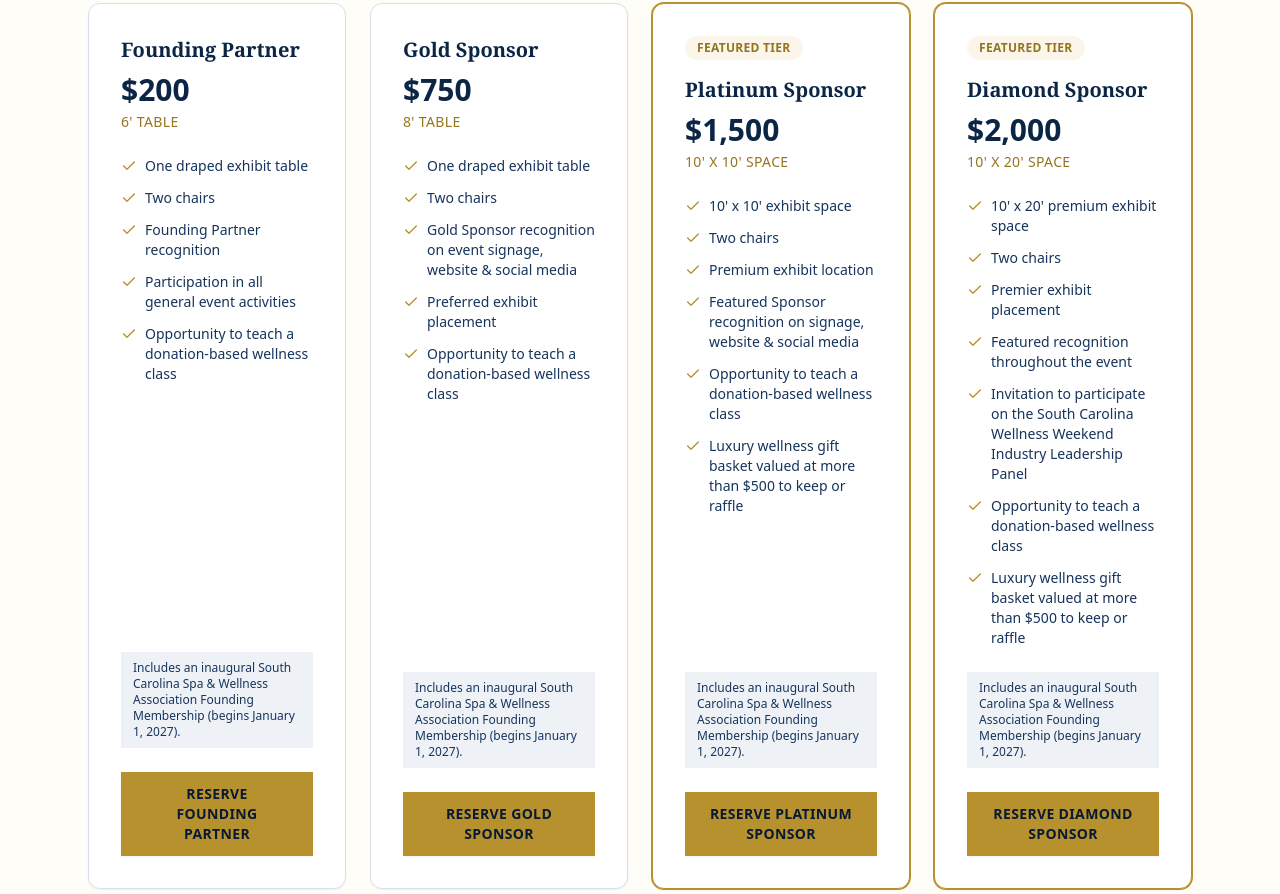
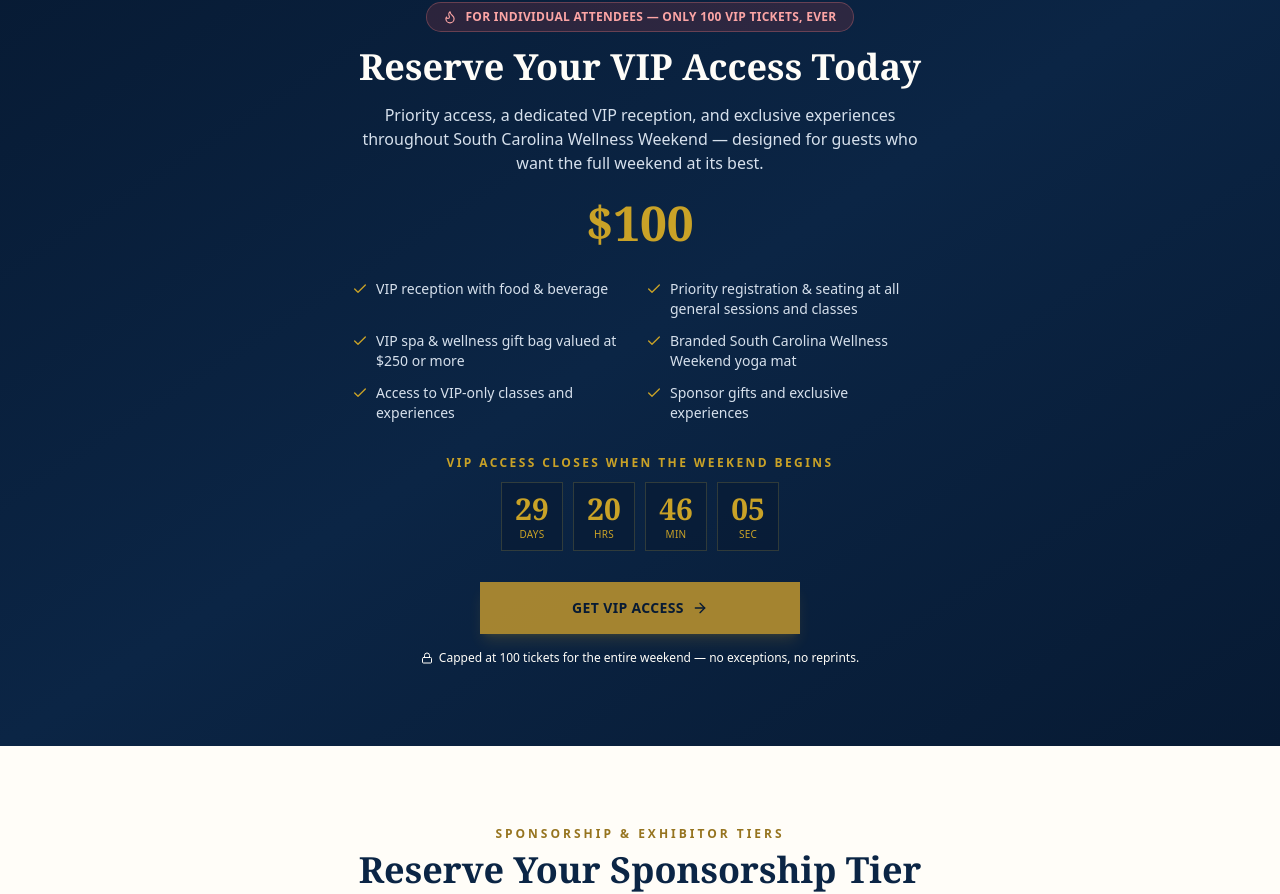
Before and after one commit to christopher776/world-wellness-weekend-sc, a Next.js app: page /sponsorship in a window 1280 px wide. Shown: the part 514-1408 px from the top of the page. Built offline with nearby package versions, Linux system fonts and the light colour scheme.

Commit message:
Add full VIP benefits list (reception, priority registration, $250+ gift bag, branded yoga mat) across all VIP touchpoints; move VIP section to top of sponsorship page

```diff
--- a/app/sponsorship/page.tsx
+++ b/app/sponsorship/page.tsx
@@ -41,22 +41,28 @@
         </div>
       </section>
 
+      {/* Individual VIP ticket urgency / FOMO — placed at the very top of
+          the page, above the sponsor tiers, since it's the highest-priority
+          conversion for individual attendees. Distinct from the $8,000 VIP
+          Lounge business sponsorship further down the page. */}
+      <VipFomoSection
+        eyebrow="For Individual Attendees"
+        heading="Reserve Your VIP Access Today"
+        ctaLabel="Get VIP Access"
+      />
+
       <section className="mx-auto max-w-6xl px-6 py-20">
+        <SectionHeading
+          eyebrow="Sponsorship & Exhibitor Tiers"
+          title="Reserve Your Sponsorship Tier"
+          subtitle="For businesses & organizations — every level includes a Founding Membership in the South Carolina Spa & Wellness Association."
+        />
         <div className="grid grid-cols-1 gap-6 md:grid-cols-2 lg:grid-cols-4">
           {sponsorTiers.map((tier) => (
             <TierCard key={tier.slug} tier={tier} />
           ))}
         </div>
       </section>
-
-      {/* Individual VIP ticket urgency / FOMO — distinct from the VIP Lounge
-          business sponsorship below. This targets attendees deciding whether
-          to upgrade their own visit, not businesses sponsoring the event. */}
-      <VipFomoSection
-        eyebrow="For Individual Attendees"
-        heading="Not Sponsoring? Reserve Your Own VIP Access"
-        ctaLabel="Get VIP Access"
-      />
 
       <section className="bg-navy-800 py-20 text-cream-100">
         <div className="mx-auto max-w-5xl px-6">
--- a/components/vip-fomo-section.tsx
+++ b/components/vip-fomo-section.tsx
@@ -1,5 +1,5 @@
 import Link from "next/link";
-import { Flame, ArrowRight, Lock } from "lucide-react";
+import { Flame, ArrowRight, Lock, Check } from "lucide-react";
 import { CountdownTimer } from "@/components/countdown-timer";
 import { vipTicket } from "@/lib/data";
 
@@ -12,6 +12,12 @@
   heading?: string;
   ctaLabel?: string;
   className?: string;
+  /** Show the full VIP benefits checklist (VIP reception, priority
+   * registration & classes, spa & wellness gift bag, branded yoga mat,
+   * etc). Defaults to true so benefits appear everywhere this section is
+   * used — homepage, sponsorship page, and via the matching list on the
+   * VIP Tickets page itself. */
+  showBenefits?: boolean;
 }
 
 /**
@@ -25,6 +31,7 @@
   heading = "Don't Miss the VIP Experience",
   ctaLabel = "Reserve Your VIP Ticket",
   className = "",
+  showBenefits = true,
 }: VipFomoSectionProps) {
   return (
     <section
@@ -38,6 +45,17 @@
         <h2 className="font-serif text-3xl font-bold md:text-4xl">{heading}</h2>
         <p className="mx-auto mt-4 max-w-xl text-navy-100">{vipTicket.description}</p>
         <p className="mt-6 font-serif text-5xl font-bold text-gold-400">{vipTicket.price}</p>
+
+        {showBenefits && (
+          <ul className="mx-auto mt-8 grid max-w-xl grid-cols-1 gap-3 text-left sm:grid-cols-2">
+            {vipTicket.inclusions.map((item) => (
+              <li key={item} className="flex items-start gap-2 text-sm text-navy-100">
+                <Check className="mt-0.5 h-4 w-4 shrink-0 text-gold-400" />
+                <span>{item}</span>
+              </li>
+            ))}
+          </ul>
+        )}
 
         <div className="mt-8">
           <CountdownTimer
--- a/lib/data.ts
+++ b/lib/data.ts
@@ -168,9 +168,10 @@
   description:
     "Priority access, a dedicated VIP reception, and exclusive experiences throughout South Carolina Wellness Weekend — designed for guests who want the full weekend at its best.",
   inclusions: [
-    "Priority seating at all general sessions",
     "VIP reception with food & beverage",
-    "VIP gift bag",
+    "Priority registration & seating at all general sessions and classes",
+    "VIP spa & wellness gift bag valued at $250 or more",
+    "Branded South Carolina Wellness Weekend yoga mat",
     "Access to VIP-only classes and experiences",
     "Sponsor gifts and exclusive experiences",
   ],
```
